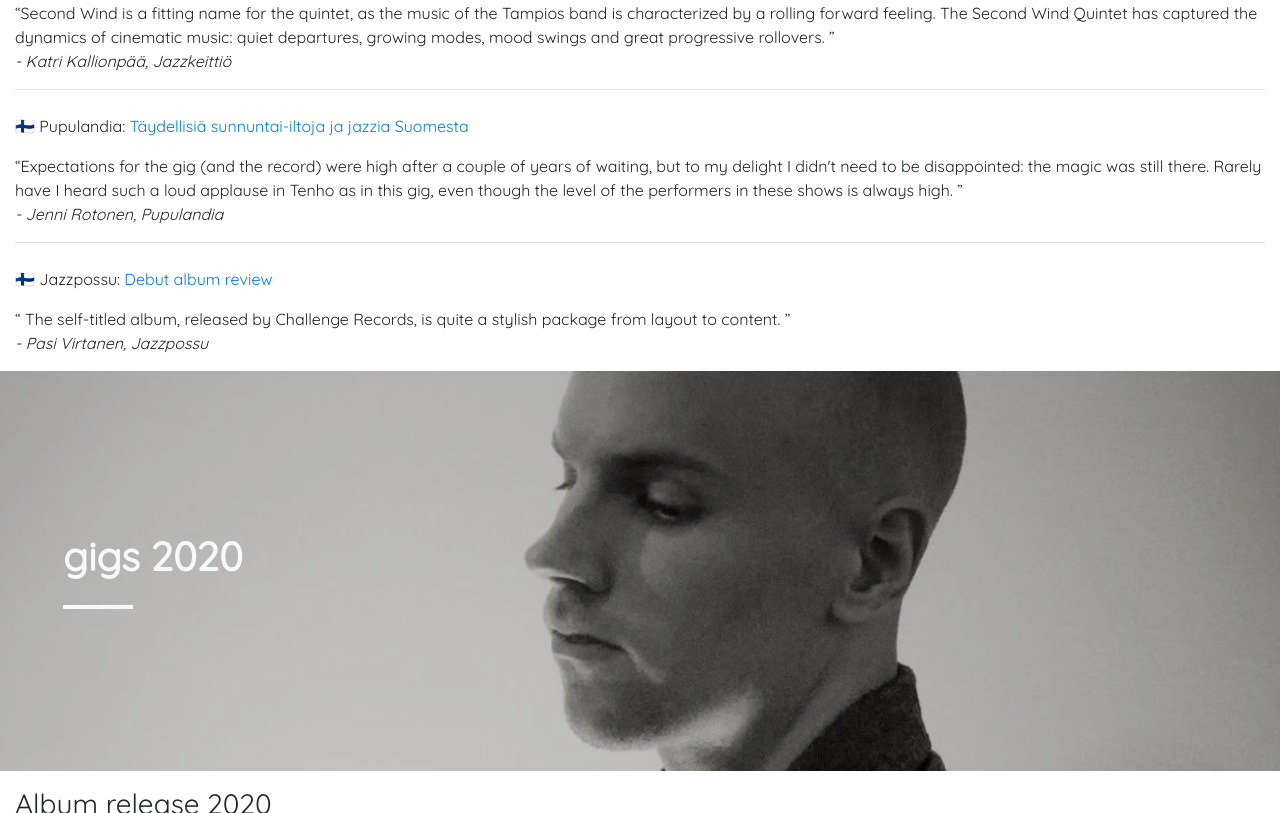
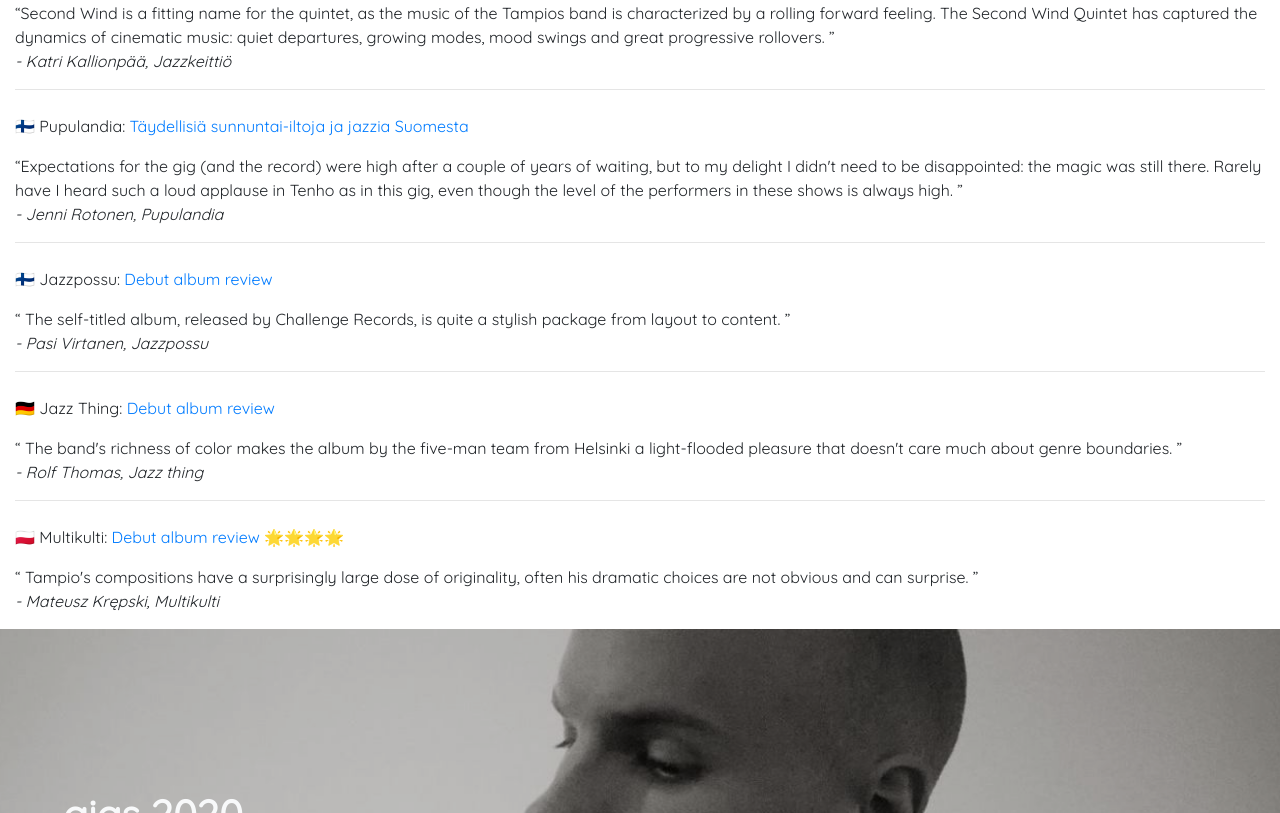
Before and after one commit to stutommi/stutommi.github.io, a website: page index.html in a window 1280 px wide. Shown: the part 3048-3861 px from the top of the page. Drawn offline with nearby package versions, Linux system fonts and the light colour scheme.

Commit message:
add two new reviewes

```diff
--- a/index.html
+++ b/index.html
@@ -176,7 +176,7 @@
     </div>
     <div class="row">
       <div class="col">
-        <p class="mt-4">🇫🇮Suomijazz.com:
+        <p class="mt-4">🇫🇮 Suomijazz.com:
           <a href="http://suomijazz.com/levyarviot/2020/04/second-wind-quintet-second-wind-quintet/?fbclid=IwAR22rG_XVRs1q5TmEDeU0X4g0xWUI8owSr0FRErQcMVZp1NyhxOzjFpD_2c" target="_blank" rel="noopener noreferrer">Debut album review</a>
           &#x1F31F;&#x1F31F;&#x1F31F;&#x1F31F;
         </p>
@@ -255,6 +255,29 @@
             to content.
           </q>
           <p><cite>- Pasi Virtanen, Jazzpossu</cite></p>
+		</blockquote>
+		<hr>
+        <p class="mt-4">🇩🇪 Jazz Thing:
+          <a href="https://www.jazzthing.de/review/second-wind-quintet-st/" target="_blank"
+            rel="noopener noreferrer">Debut album review</a>
+        </p>
+        <blockquote>
+          <q>
+            The band's richness of color makes the album by the five-man team from Helsinki a light-flooded pleasure that doesn't care much about genre boundaries.
+          </q>
+          <p><cite>- Rolf Thomas, Jazz thing</cite></p>
+		</blockquote>
+		<hr>
+        <p class="mt-4">🇵🇱 Multikulti:
+			<a href="http://multikulti.com/second-wind-quintet.html" target="_blank"
+			rel="noopener noreferrer">Debut album review</a>
+			&#x1F31F;&#x1F31F;&#x1F31F;&#x1F31F;
+        </p>
+        <blockquote>
+			<q>
+				Tampio's compositions have a surprisingly large dose of originality, often his dramatic choices are not obvious and can surprise.
+			</q>
+			<p><cite>- Mateusz Krępski, Multikulti</cite></p>
         </blockquote>
       </div>
     </div>
```
